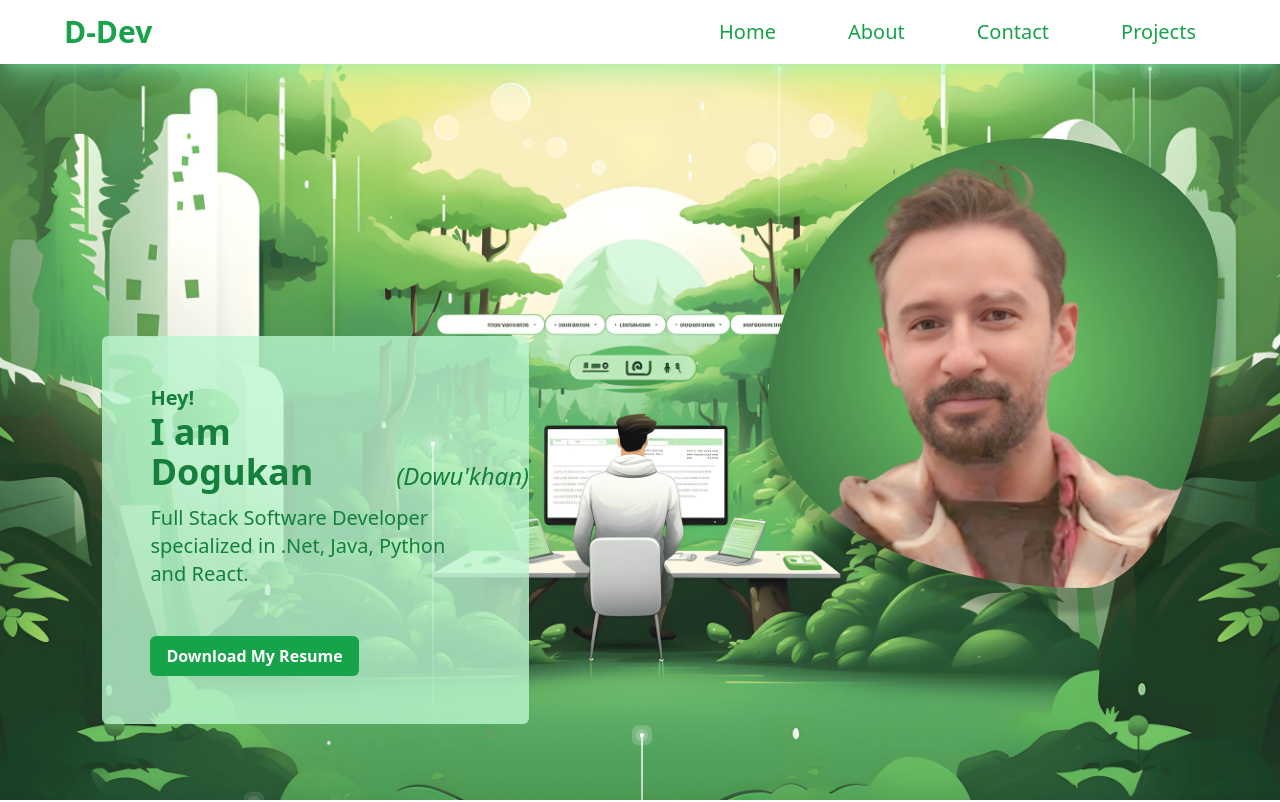
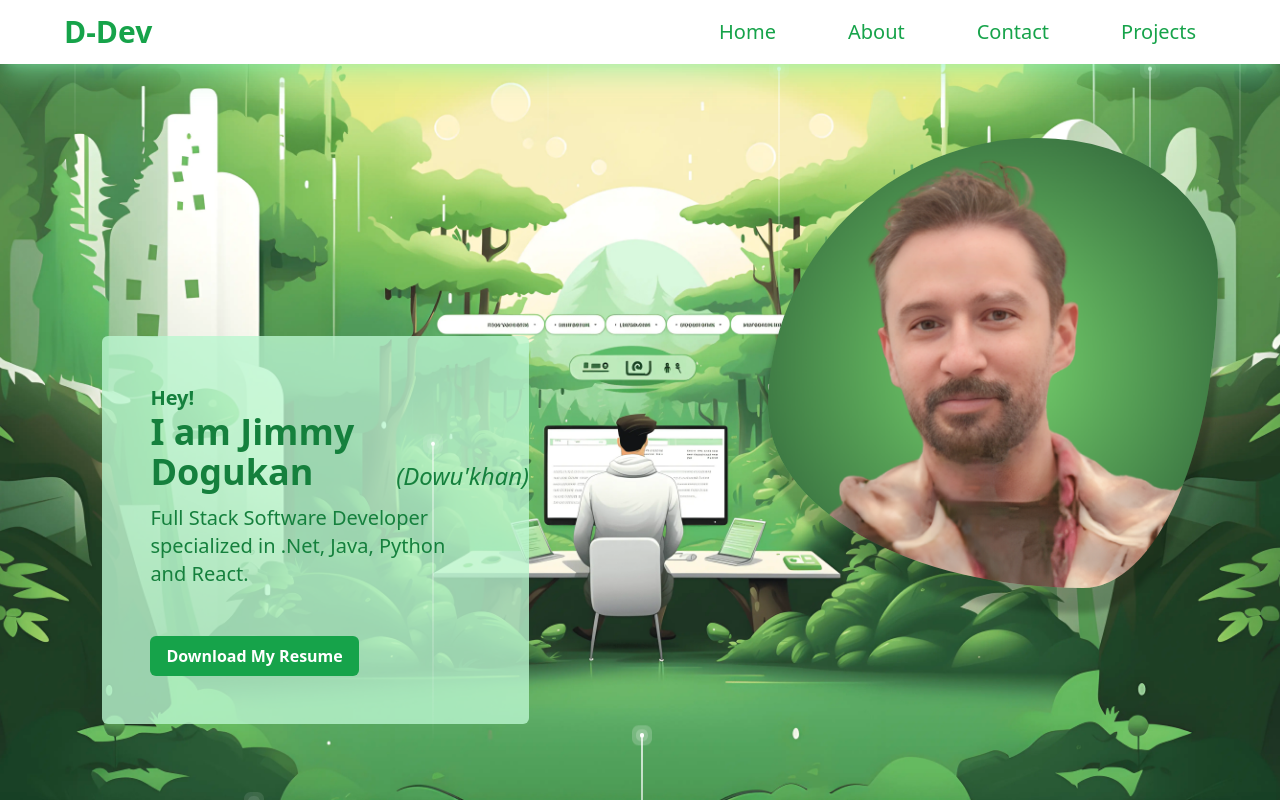
Before and after one commit to gorthar/genelbirisim, a React (Vite) app: page / in a window 1280 px wide. Shown: the top 802 px of the page. Built offline with nearby package versions, Linux system fonts and the light colour scheme; no server answers.

Commit message:
fix: Update name and professional experience details in Hero component and resume

```diff
--- a/src/page-structure/Hero/Hero.jsx
+++ b/src/page-structure/Hero/Hero.jsx
@@ -26,7 +26,7 @@ const Hero = () => {
         <h4 className="mt-12 mx-12 text-green-700 font-bold text-xl">Hey!</h4>
         <div className="flex justify-start items-end">
           <h2 className="ml-12 text-green-700 font-bold text-4xl">
-            I am Dogukan
+            I am Jimmy Dogukan
           </h2>
           <h3 className="ml-2 text-green-700 font-light italic text-2xl ">
             (Dowu'khan)
```
Also changed, not shown: 2 other files (tests, documents, lock files or other folders).
